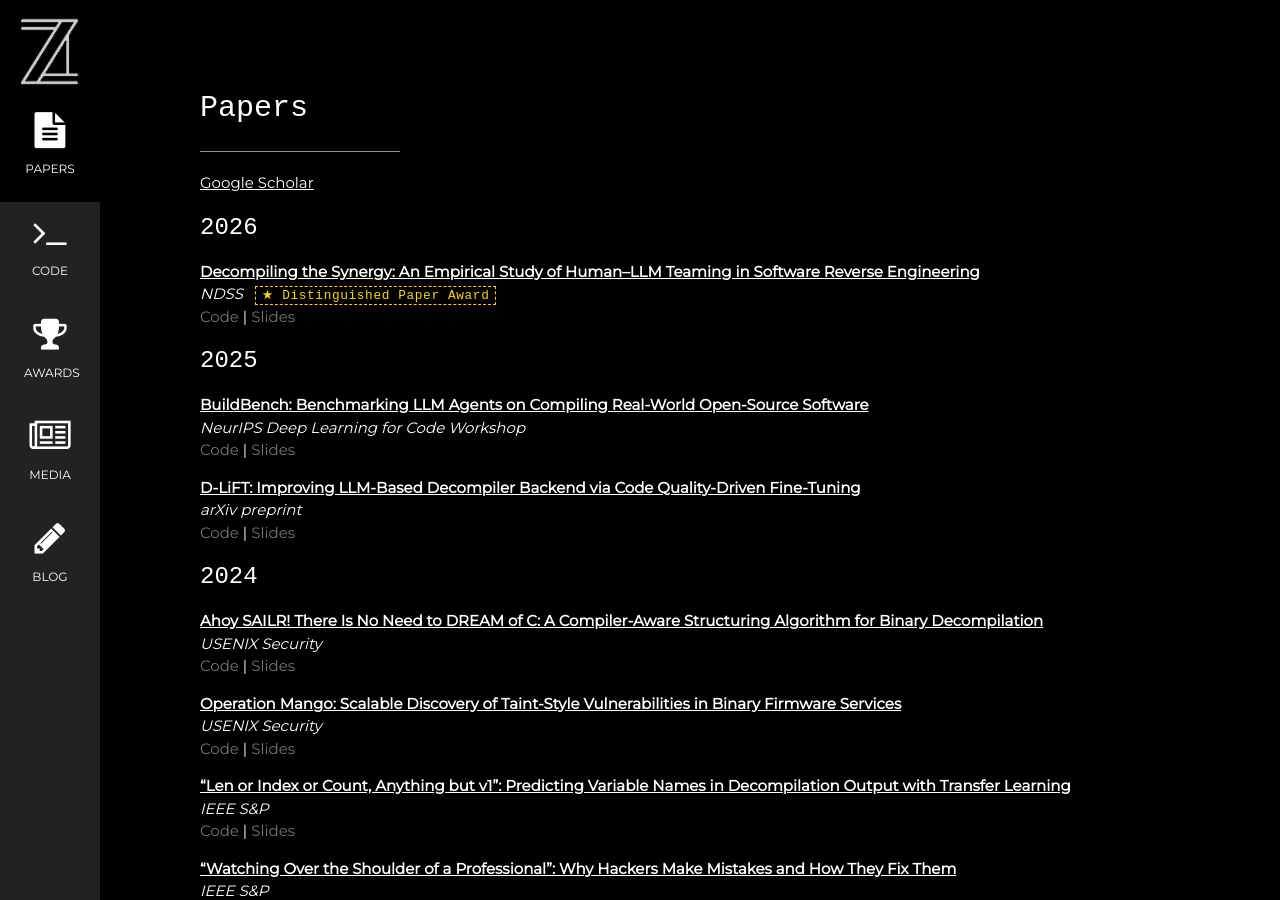
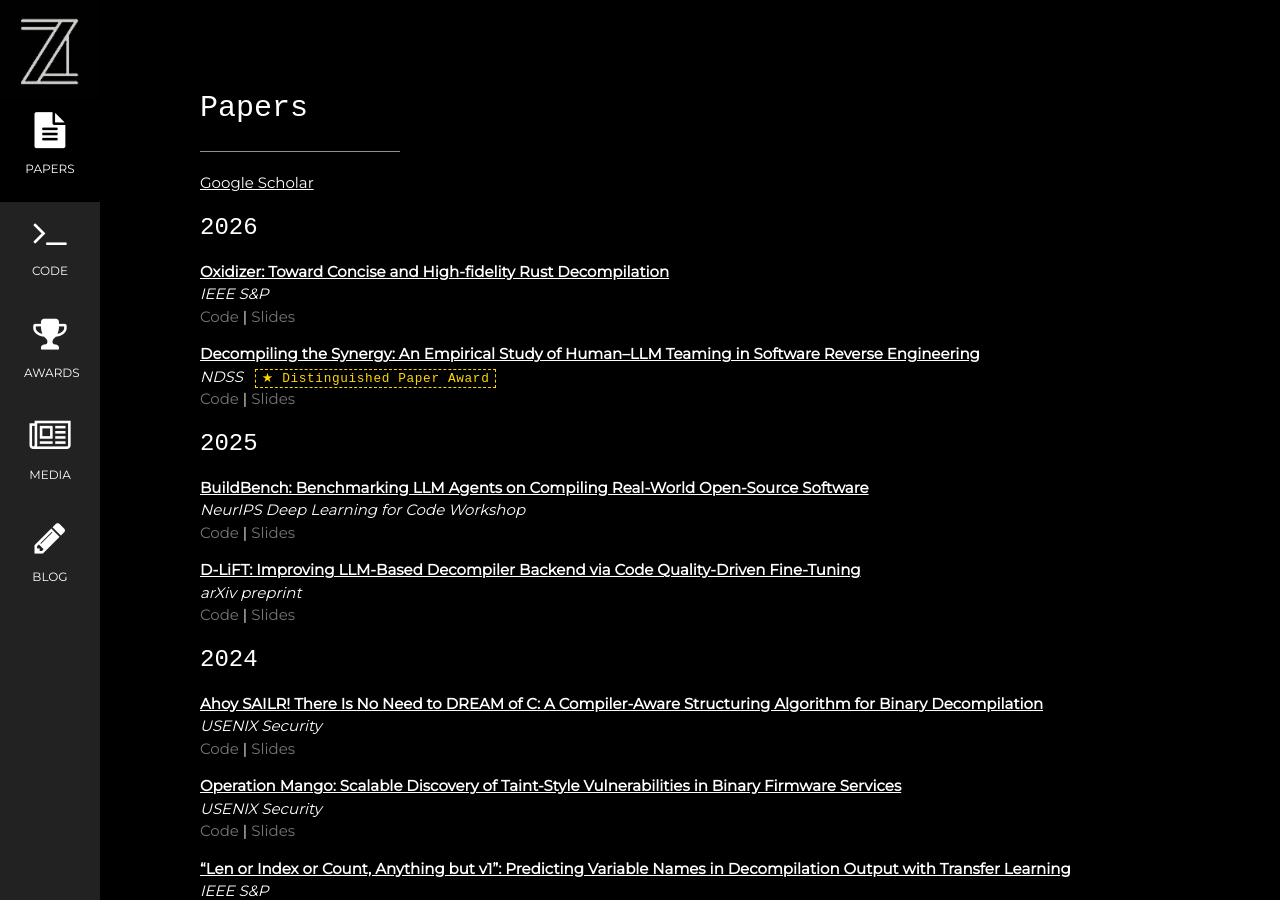
Before and after one commit to mahaloz/zionbasque.com, a Jekyll site: the page built from papers.md, in a window 1280 px wide and 900 px high. Built offline with Jekyll 4.4.1, drawn with Linux system fonts in a browser that asks for light colours; some web fonts are replaced.

Commit message:
add oxidizer

```diff
--- a/papers.md
+++ b/papers.md
@@ -8,6 +8,10 @@ layout: default
 [Google Scholar](https://scholar.google.com/citations?user=RKZkfRQAAAAJ&hl=en)
 
 ### 2026
+**[Oxidizer: Toward Concise and High-fidelity Rust Decompilation]()**<br>
+_IEEE S&P_<br>
+<span class="w3-text-grey">Code</span> | <span class="w3-text-grey">Slides</span>
+
 **[Decompiling the Synergy: An Empirical Study of Human–LLM Teaming in Software Reverse Engineering](/files/papers/dec-synergy-study.pdf)**<br>
 _NDSS_ &nbsp; <span class="award-tag">★ Distinguished Paper Award</span><br>
 <span class="w3-text-grey">Code</span> | <span class="w3-text-grey">Slides</span>
```
